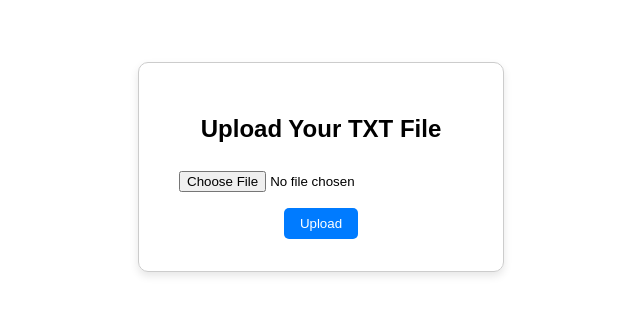
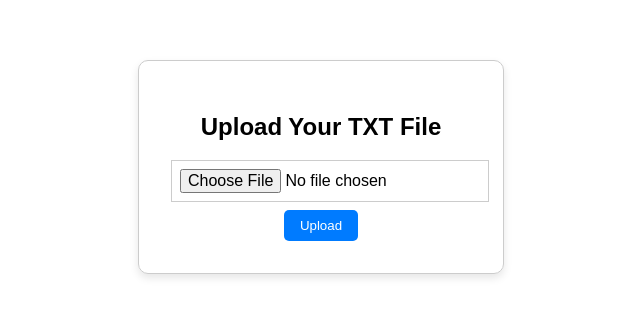
Before and after one commit to UBH-Fall-2024/ub-hacking-create-your-repo-here-mac-p, a React (Create React App) app in the folder website/pdf-upload-app/: page /upload in a window 1280 px wide. Shown: the part 233-550 px from the top of the page, without its empty margins (319-959 px from the left). Built offline with nearby package versions, Linux system fonts and the light colour scheme.

Commit message:
Working on website

```diff
--- a/website/pdf-upload-app/src/App.css
+++ b/website/pdf-upload-app/src/App.css
@@ -43,3 +43,16 @@ button:hover {
   width: 250px;            /* Adjust width to make the image smaller */
   height: auto;            /* Maintain aspect ratio */
 }
+
+.file-upload-input {
+  display: block;           /* Make it visible */
+  padding: 10px;
+  border: 1px solid #ccc;
+  font-size: 16px;
+  margin: 10px 0;
+}
+
+
+.file-upload-label:hover {
+  background-color: #45a049;
+}
--- a/website/pdf-upload-app/src/components/Upload.js
+++ b/website/pdf-upload-app/src/components/Upload.js
@@ -44,8 +44,13 @@ function Upload() {
                     type="file"
                     accept=".txt"  // Allow only .txt files
                     onChange={handleFileChange}
+                    id="file-upload"
+                    className="file-upload-input"
                     required
                 />
+                <label htmlFor="file-upload" className="file-upload-label">
+                    {file ? file.name : ''} {/* Custom text */}
+                </label>
                 <button type="submit">Upload</button>
             </form>
             {uploadMessage && <p>{uploadMessage}</p>}
```
